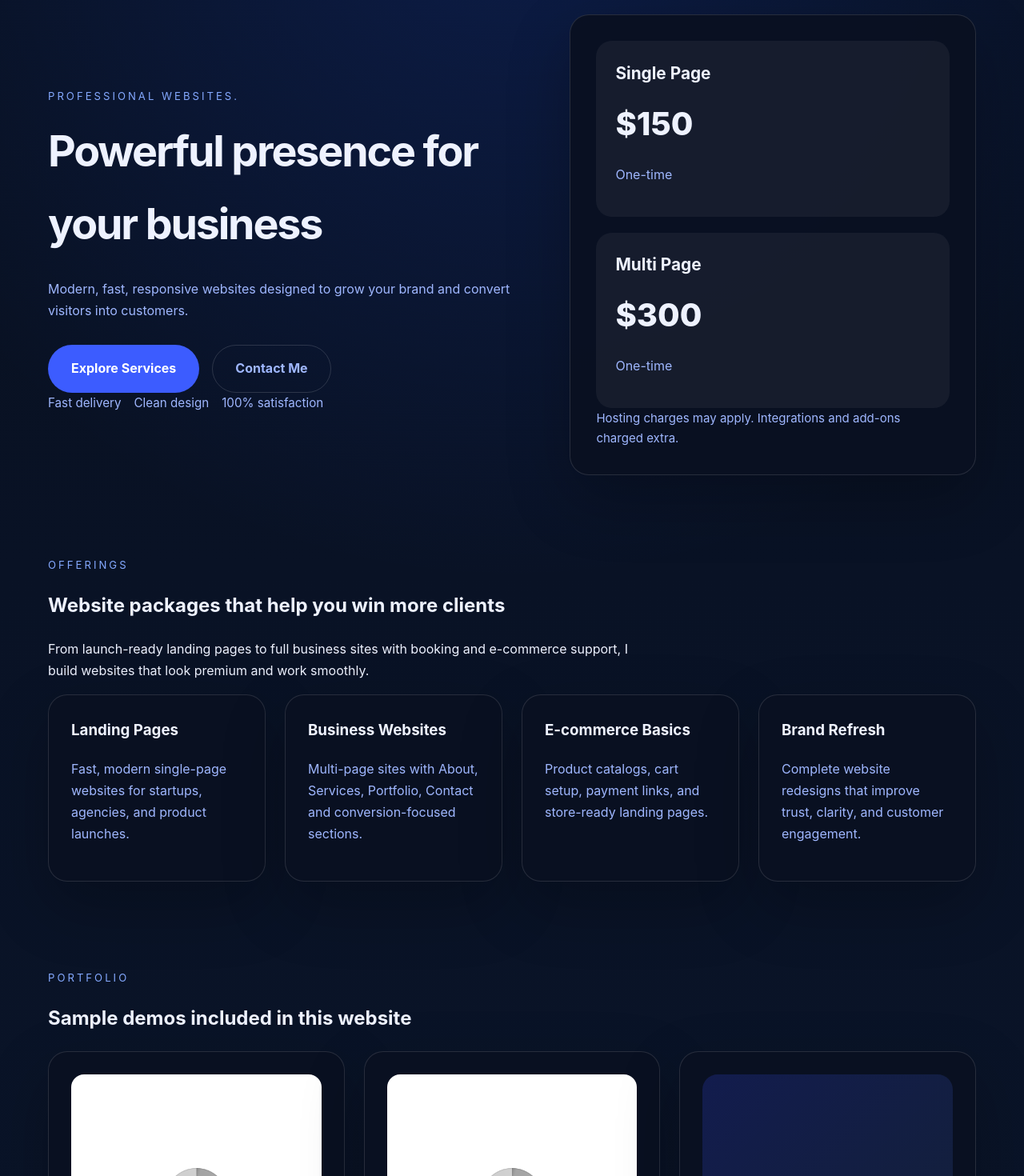
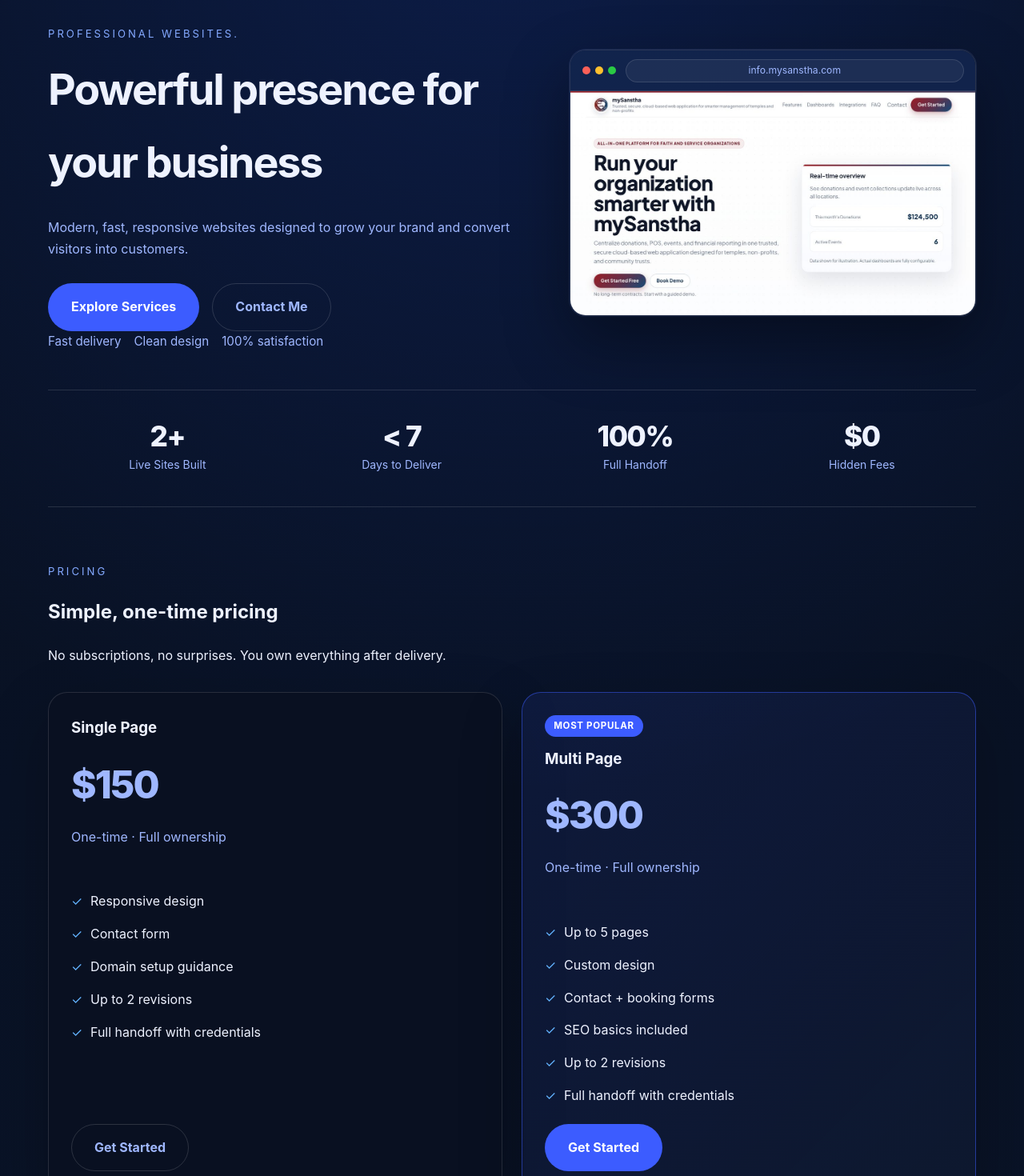
Before and after one commit to alayparikh/websiteBuilder, a React (Vite) app: page / in a window 1280 px wide. Shown: the part 160-1630 px from the top of the page at 80% size. Built offline with nearby package versions, Linux system fonts and the light colour scheme.

Commit message:
updated custom cursor, portfolio ss, logo

```diff
--- a/src/pages/HomePage.jsx
+++ b/src/pages/HomePage.jsx
@@ -1,19 +1,36 @@
 import { Link } from 'react-router-dom'
+import { useState, useEffect } from 'react'
+
+const mockupSlides = [
+  { img: '/portfolio-airways.jpg', url: 'airwaysworldtravel.vercel.app' },
+  { img: '/portfolio-mysanstha.jpg', url: 'info.mysanstha.com' },
+]
+
+const stats = [
+  { number: '2+', label: 'Live Sites Built' },
+  { number: '< 7', label: 'Days to Deliver' },
+  { number: '100%', label: 'Full Handoff' },
+  { number: '$0', label: 'Hidden Fees' },
+]
 
 const serviceItems = [
   {
+    icon: '⚡',
     title: 'Landing Pages',
     description: 'Fast, modern single-page websites for startups, agencies, and product launches.',
   },
   {
+    icon: '🏛️',
     title: 'Business Websites',
     description: 'Multi-page sites with About, Services, Portfolio, Contact and conversion-focused sections.',
   },
   {
+    icon: '🛍️',
     title: 'E-commerce Basics',
     description: 'Product catalogs, cart setup, payment links, and store-ready landing pages.',
   },
   {
+    icon: '🎨',
     title: 'Brand Refresh',
     description: 'Complete website redesigns that improve trust, clarity, and customer engagement.',
   },
@@ -23,10 +40,10 @@ const testimonials = [
   {
     quote: 'Alay delivered a clean, professional site in under a week. Our inquiry rate doubled in the first month.',
     name: 'Rahul M.',
-    role: 'Founder, R**Consulting',
+    role: 'Founder, RMConsulting',
   },
   {
-    quote: 'I needed a site fast for a product launch. Got exactly what I wanted mobile-ready, fast, and polished.',
+    quote: 'I needed a site fast for a product launch. Got exactly what I wanted — mobile-ready, fast, and polished.',
     name: 'Sara T.',
     role: 'Startup Founder',
   },
@@ -59,6 +76,13 @@ const portfolioItems = [
 ]
 
 function HomePage() {
+  const [activeIdx, setActiveIdx] = useState(0)
+
+  useEffect(() => {
+    const timer = setInterval(() => setActiveIdx(i => (i + 1) % mockupSlides.length), 3500)
+    return () => clearInterval(timer)
+  }, [])
+
   return (
     <div className="page-content">
       <section className="hero-section">
@@ -82,23 +106,78 @@ function HomePage() {
             <span>100% satisfaction</span>
           </div>
         </div>
-        <div className="hero-card">
-          <div className="pricing-card">
-            <div className="pricing-row">
-              <div className="plan plan-single">
-                <h2>Single Page</h2>
-                <p className="price">$150</p>
-                <p className="plan-note">One-time</p>
+
+        <div className="hero-visual">
+          <div className="browser-mockup">
+            <div className="browser-bar">
+              <div className="browser-dots">
+                <span className="dot dot-red" />
+                <span className="dot dot-yellow" />
+                <span className="dot dot-green" />
               </div>
-              <div className="plan plan-multi">
-                <h2>Multi Page</h2>
-                <p className="price">$300</p>
-                <p className="plan-note">One-time</p>
-              </div>
+              <div className="browser-addr">{mockupSlides[activeIdx].url}</div>
             </div>
-            <p className="pricing-footnote">Hosting charges may apply. Integrations and add-ons charged extra.</p>
+            <div className="browser-img-wrap">
+              {mockupSlides.map((slide, i) => (
+                <img
+                  key={slide.url}
+                  src={slide.img}
+                  alt={slide.url}
+                  className={`browser-screenshot${i === activeIdx ? ' active' : ''}`}
+                  loading={i === 0 ? 'eager' : 'lazy'}
+                />
+              ))}
+            </div>
           </div>
         </div>
+      </section>
+
+      <div className="stats-strip">
+        {stats.map(s => (
+          <div key={s.label} className="stat-item">
+            <div className="stat-number">{s.number}</div>
+            <div className="stat-label">{s.label}</div>
+          </div>
+        ))}
+      </div>
+
+      <section className="section pricing-standalone">
+        <div className="section-intro">
+          <p className="eyebrow">Pricing</p>
+          <h2>Simple, one-time pricing</h2>
+          <p>No subscriptions, no surprises. You own everything after delivery.</p>
+        </div>
+        <div className="grid grid-2 pricing-grid">
+          <article className="feature-card pricing-card-new">
+            <h3>Single Page</h3>
+            <p className="price-large">$150</p>
+            <p className="plan-note">One-time · Full ownership</p>
+            <ul className="checklist">
+              <li>Responsive design</li>
+              <li>Contact form</li>
+              <li>Domain setup guidance</li>
+              <li>Up to 2 revisions</li>
+              <li>Full handoff with credentials</li>
+            </ul>
+            <Link to="/contact" className="btn btn-secondary">Get Started</Link>
+          </article>
+          <article className="feature-card pricing-card-new pricing-highlighted">
+            <span className="plan-badge">Most Popular</span>
+            <h3>Multi Page</h3>
+            <p className="price-large">$300</p>
+            <p className="plan-note">One-time · Full ownership</p>
+            <ul className="checklist">
+              <li>Up to 5 pages</li>
+              <li>Custom design</li>
+              <li>Contact + booking forms</li>
+              <li>SEO basics included</li>
+              <li>Up to 2 revisions</li>
+              <li>Full handoff with credentials</li>
+            </ul>
+            <Link to="/contact" className="btn btn-primary">Get Started</Link>
+          </article>
+        </div>
+        <p className="pricing-footnote">Hosting charges may apply. Integrations and add-ons charged extra.</p>
       </section>
 
       <section className="section intro-block">
@@ -113,6 +192,7 @@ function HomePage() {
         <div className="grid grid-4">
           {serviceItems.map((item) => (
             <article key={item.title} className="feature-card">
+              <span className="card-icon">{item.icon}</span>
               <h3>{item.title}</h3>
               <p>{item.description}</p>
             </article>
@@ -123,7 +203,7 @@ function HomePage() {
       <section className="section portfolio-preview">
         <div className="section-intro">
           <p className="eyebrow">Portfolio</p>
-          <h2>Sample demos included in this website</h2>
+          <h2>Real websites built for real clients</h2>
         </div>
         <div className="grid grid-3">
           {portfolioItems.map((item) => (
--- a/src/pages/ServicesPage.jsx
+++ b/src/pages/ServicesPage.jsx
@@ -1,25 +1,31 @@
 const services = [
   {
+    icon: '🎨',
     title: 'Website Design',
     description: 'Custom design work with responsive layouts, brand style, and strong visual hierarchy.',
   },
   {
+    icon: '📋',
     title: 'Multi-Page Builds',
     description: 'Company websites with About, Services, Portfolio, Pricing, and Contact pages.',
   },
   {
+    icon: '⚡',
     title: 'Performance Optimization',
     description: 'Fast loading pages, clean code, mobile-first design, and modern browser support.',
   },
   {
+    icon: '🛍️',
     title: 'E-commerce Setup',
     description: 'Simple shop pages, product showcases, payment links, and order-ready landing experiences.',
   },
   {
+    icon: '🚀',
     title: 'Content & Launch Support',
     description: 'Content guidance, domain setup, hosting advice, and full handoff with credentials.',
   },
   {
+    icon: '✨',
     title: 'Branding Add-ons',
     description: 'Logo and color direction, messaging polish, and page structure for stronger conversions.',
   },
@@ -43,6 +49,7 @@ function ServicesPage() {
         <div className="grid grid-3">
           {services.map((service) => (
             <article key={service.title} className="feature-card service-card">
+              <span className="card-icon">{service.icon}</span>
               <h3>{service.title}</h3>
               <p>{service.description}</p>
             </article>
--- a/src/styles.css
+++ b/src/styles.css
@@ -236,7 +236,6 @@ textarea {
   font-size: 0.95rem;
 }
 
-.hero-card,
 .service-card,
 .feature-card,
 .portfolio-card,
@@ -247,6 +246,163 @@ textarea {
   border: 1px solid var(--border);
   border-radius: 1.5rem;
   box-shadow: var(--shadow);
+}
+
+/* Browser mockup */
+.hero-visual {
+  display: flex;
+  align-items: center;
+}
+
+.browser-mockup {
+  width: 100%;
+  border-radius: 1.25rem;
+  overflow: hidden;
+  border: 1px solid var(--border);
+  box-shadow: 0 32px 80px rgba(0, 0, 0, 0.38), 0 0 0 1px rgba(125, 153, 255, 0.12);
+}
+
+.browser-bar {
+  display: flex;
+  align-items: center;
+  gap: 0.75rem;
+  padding: 0.65rem 0.9rem;
+  background: var(--surface-strong);
+  border-bottom: 1px solid var(--border);
+}
+
+.browser-dots {
+  display: flex;
+  gap: 0.38rem;
+  flex-shrink: 0;
+}
+
+.dot {
+  width: 10px;
+  height: 10px;
+  border-radius: 50%;
+}
+
+.dot-red { background: #fc6058; }
+.dot-yellow { background: #fec02f; }
+.dot-green { background: #2aca44; }
+
+.browser-addr {
+  flex: 1;
+  background: var(--card);
+  border: 1px solid var(--border);
+  border-radius: 999px;
+  padding: 0.2rem 0.75rem;
+  font-size: 0.76rem;
+  color: var(--muted);
+  text-align: center;
+  white-space: nowrap;
+  overflow: hidden;
+  text-overflow: ellipsis;
+}
+
+.browser-img-wrap {
+  position: relative;
+  height: 280px;
+  overflow: hidden;
+}
+
+.browser-screenshot {
+  position: absolute;
+  top: 0;
+  left: 0;
+  width: 100%;
+  height: 100%;
+  object-fit: cover;
+  object-position: top;
+  opacity: 0;
+  transition: opacity 0.7s ease;
+}
+
+.browser-screenshot.active {
+  opacity: 1;
+}
+
+/* Stats strip */
+.stats-strip {
+  display: flex;
+  flex-wrap: wrap;
+  justify-content: space-around;
+  gap: 1.5rem;
+  padding: 2.5rem 1rem;
+  border-top: 1px solid var(--border);
+  border-bottom: 1px solid var(--border);
+  margin: 0.5rem 0;
+}
+
+.stat-item {
+  text-align: center;
+}
+
+.stat-number {
+  font-size: 2.2rem;
+  font-weight: 800;
+  letter-spacing: -0.04em;
+  color: var(--text);
+  line-height: 1;
+}
+
+.stat-label {
+  font-size: 0.875rem;
+  color: var(--muted);
+  margin-top: 0.35rem;
+}
+
+/* Standalone pricing section */
+.pricing-grid {
+  margin-top: 2rem;
+}
+
+.pricing-card-new {
+  display: flex;
+  flex-direction: column;
+  gap: 0.5rem;
+  position: relative;
+}
+
+.pricing-highlighted {
+  border-color: rgba(60, 92, 255, 0.5);
+  background: linear-gradient(135deg, rgba(60, 92, 255, 0.1), rgba(125, 153, 255, 0.04));
+}
+
+.price-large {
+  font-size: 3rem;
+  font-weight: 800;
+  letter-spacing: -0.04em;
+  margin: 0.25rem 0;
+  line-height: 1;
+}
+
+.plan-badge {
+  display: inline-block;
+  background: #3c5cff;
+  color: white;
+  font-size: 0.72rem;
+  font-weight: 700;
+  padding: 0.22rem 0.7rem;
+  border-radius: 999px;
+  letter-spacing: 0.06em;
+  text-transform: uppercase;
+  margin-bottom: 0.25rem;
+  align-self: flex-start;
+}
+
+.pricing-card-new .btn {
+  margin-top: auto;
+  align-self: flex-start;
+}
+
+/* Card icon */
+.card-icon {
+  font-size: 1.8rem;
+  display: block;
+  margin-bottom: 0.75rem;
+  line-height: 1;
 }
 
 .pricing-card {
```
Also changed, not shown: public/portfolio-airways.jpg, public/portfolio-mysanstha.jpg.
